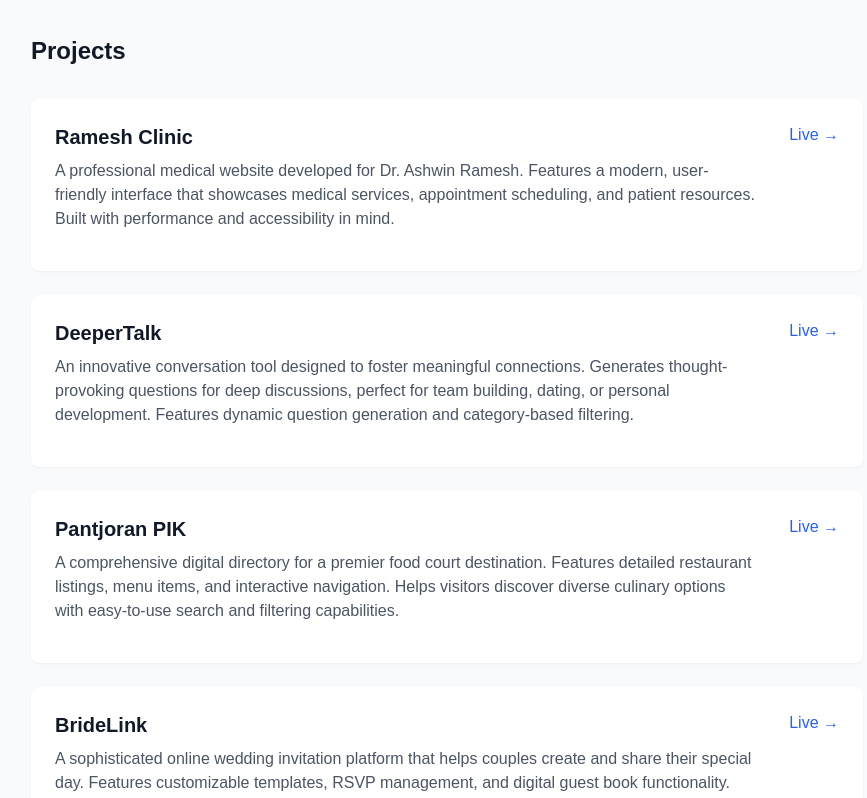
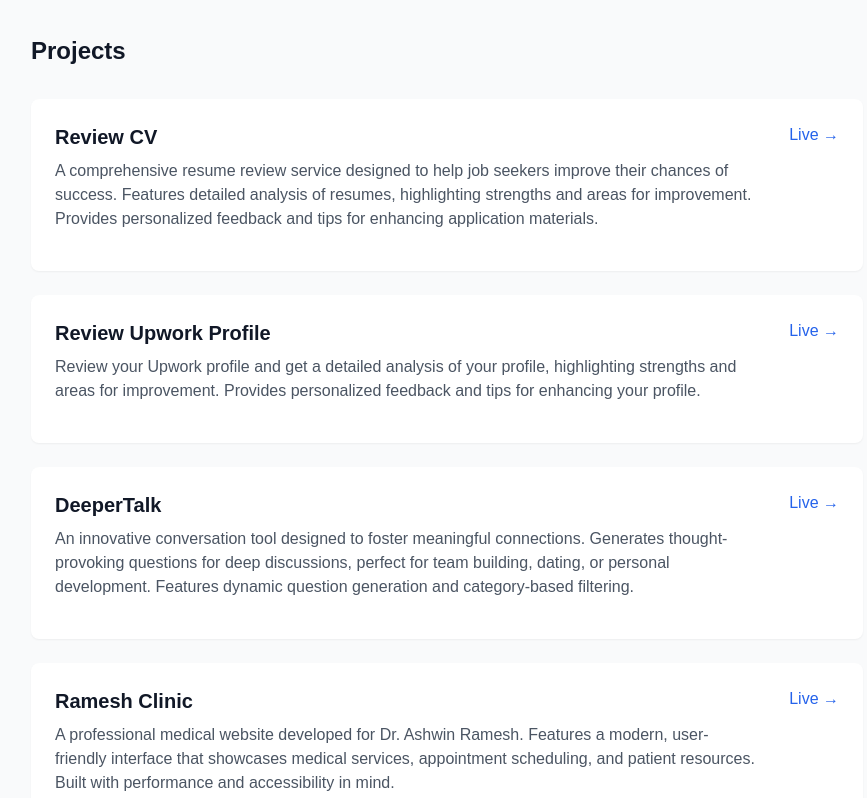
Before and after one commit to pandurijal/prdev, a Next.js app: page / in a window 1280 px wide. Shown: the part 500-1298 px from the top of the page, without its empty margins (193-1060 px from the left). Built offline with nearby package versions, Linux system fonts and the light colour scheme.

Commit message:
add portfolio

```diff
--- a/src/app/page.tsx
+++ b/src/app/page.tsx
@@ -22,11 +22,19 @@
 export default function Home() {
   const projects: Project[] = [
     {
-      id: "rameshclinic",
-      title: "Ramesh Clinic",
-      desc: "A professional medical website developed for Dr. Ashwin Ramesh. Features a modern, user-friendly interface that showcases medical services, appointment scheduling, and patient resources. Built with performance and accessibility in mind.",
+      id: "review-cv",
+      title: "Review CV",
+      desc: "A comprehensive resume review service designed to help job seekers improve their chances of success. Features detailed analysis of resumes, highlighting strengths and areas for improvement. Provides personalized feedback and tips for enhancing application materials.",
       url: {
-        live: "https://rameshclinic.com",
+        live: "https://review-cv.fly.dev",
+      },
+    },
+    {
+      id: "review-upwork",
+      title: "Review Upwork Profile",
+      desc: "Review your Upwork profile and get a detailed analysis of your profile, highlighting strengths and areas for improvement. Provides personalized feedback and tips for enhancing your profile.",
+      url: {
+        live: "https://review-upwork.fly.dev",
       },
     },
     {
@@ -35,6 +43,14 @@
       desc: "An innovative conversation tool designed to foster meaningful connections. Generates thought-provoking questions for deep discussions, perfect for team building, dating, or personal development. Features dynamic question generation and category-based filtering.",
       url: {
         live: "https://deepertalk.co",
+      },
+    },
+    {
+      id: "rameshclinic",
+      title: "Ramesh Clinic",
+      desc: "A professional medical website developed for Dr. Ashwin Ramesh. Features a modern, user-friendly interface that showcases medical services, appointment scheduling, and patient resources. Built with performance and accessibility in mind.",
+      url: {
+        live: "https://rameshclinic.com",
       },
     },
     {
```
